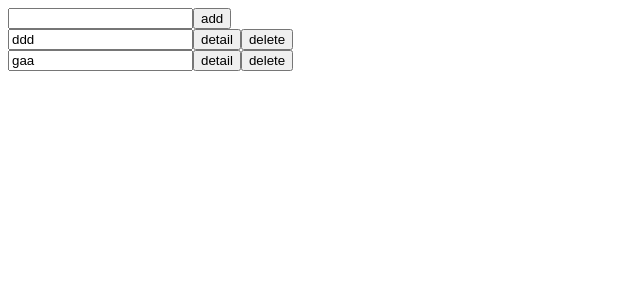
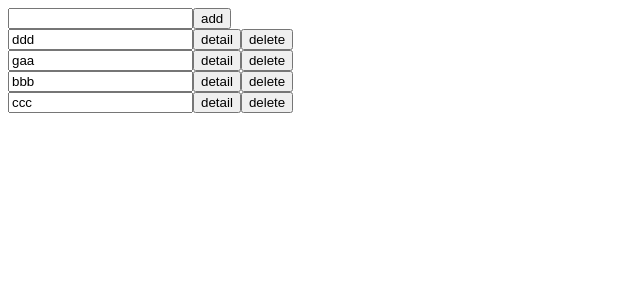
Before and after one commit to takaharu-niki/todolist, a Vue app: page / in a window 1280 px wide. Shown: the top 300 px of the page, without its empty margins (0-640 px from the left). Built offline with nearby package versions, Linux system fonts and the light colour scheme.

Commit message:
upadate: add,deleteをVuexに書き換え

```diff
--- a/src/App.vue
+++ b/src/App.vue
@@ -1,6 +1,6 @@
 <template>
   <div id="app">
-    <List v-if="isList" @edit-child="editItem($event)" @delete-child="deleteItem($event)" @add-child="addItem($event)" :items="items"/>
+    <List v-if="isList" @edit-child="editItem($event)" @delete-child="deleteItem($event)" :items="items"/>
     <Detail v-else @datail-event="trueList($event)" :selectedItem="selectedItem" :textarea="selectedTextareaParent" />
   </div>
 </template>
@@ -37,13 +37,6 @@ export default {
       this.items[this.index].title2 = Child.item
       this.isList = true
     },
-    addItem (title) {
-      if (title.value !== '') {
-        this.items.push({ title2: title.value})
-        title.value = ""
-        title.focus()
-      }
-    },
     deleteItem (index) {
       this.items.splice(index,1)
     },
--- a/src/components/List.vue
+++ b/src/components/List.vue
@@ -1,13 +1,18 @@
 <template>
   <div class="list">
-    <input @keypress.enter="addItem" type="text" ref="title">
-    <button @click="addItem">add</button>
+    <input @keypress.enter="addTodo" type="text" ref="title">
+    <button @click="addTodo">add</button>
     <div v-for="item in items" :key="item.id">
       <div>
         <input type="text" :value="item.title2" @input="inputItem">
         <button @click="editItem(item)">detail</button>
         <button @click="deleteItem(item)">delete</button>
       </div>
+    </div>
+    <div v-for="todo in todos" :key="todo.id">
+      <input type="text" :value="todo.name">
+      <button>detail</button>
+      <button @click="deleteTodo(todo)">delete</button>
     </div>
   </div>
 </template>
@@ -36,9 +41,19 @@ export default {
     deleteItem (item) {
       this.$emit('delete-child', this.items.indexOf(item))
     },
-    addItem () {
-      this.$emit('add-child', this.$refs.title)
+    deleteTodo (todo) {
+      this.$store.dispatch ('delete', this.todos.indexOf(todo))
+    },
+    addTodo () {
+      if (this.$refs.title.value) {
+        this.$store.dispatch ('add', this.$refs.title.value)
+        this.$refs.title.value = ""
+        this.$refs.title.focus()
+      }
     }
+  },
+  computed: {
+    todos () { return this.$store.getters.todos }
   }
 }
 </script>
--- a/src/store.js
+++ b/src/store.js
@@ -3,10 +3,32 @@ import Vuex from 'vuex'
 Vue.use(Vuex)
 
 const store = new Vuex.Store ({
-  // state: {
-  // },
-  // getters: {
-  // }
+  state: {
+    todos: [
+      { name: 'bbb' },
+      { name: 'ccc' }
+    ]
+  },
+  getters: {
+    todos (state) { return state.todos}
+  },
+  mutations: {
+    add (state, payload) {
+      state.todos.push({ name: payload.payload })
+    },
+    delete (state, payload) {
+      state.todos.splice (payload, 1)
+    }
+  },
+  actions: {
+    add ({ commit }, payload) {
+      commit ('add', { payload })
+    },
+    delete ({ commit }, payload) {
+      commit ('delete', payload)
+    }
+  },
+
 })
 
 export default store
```
